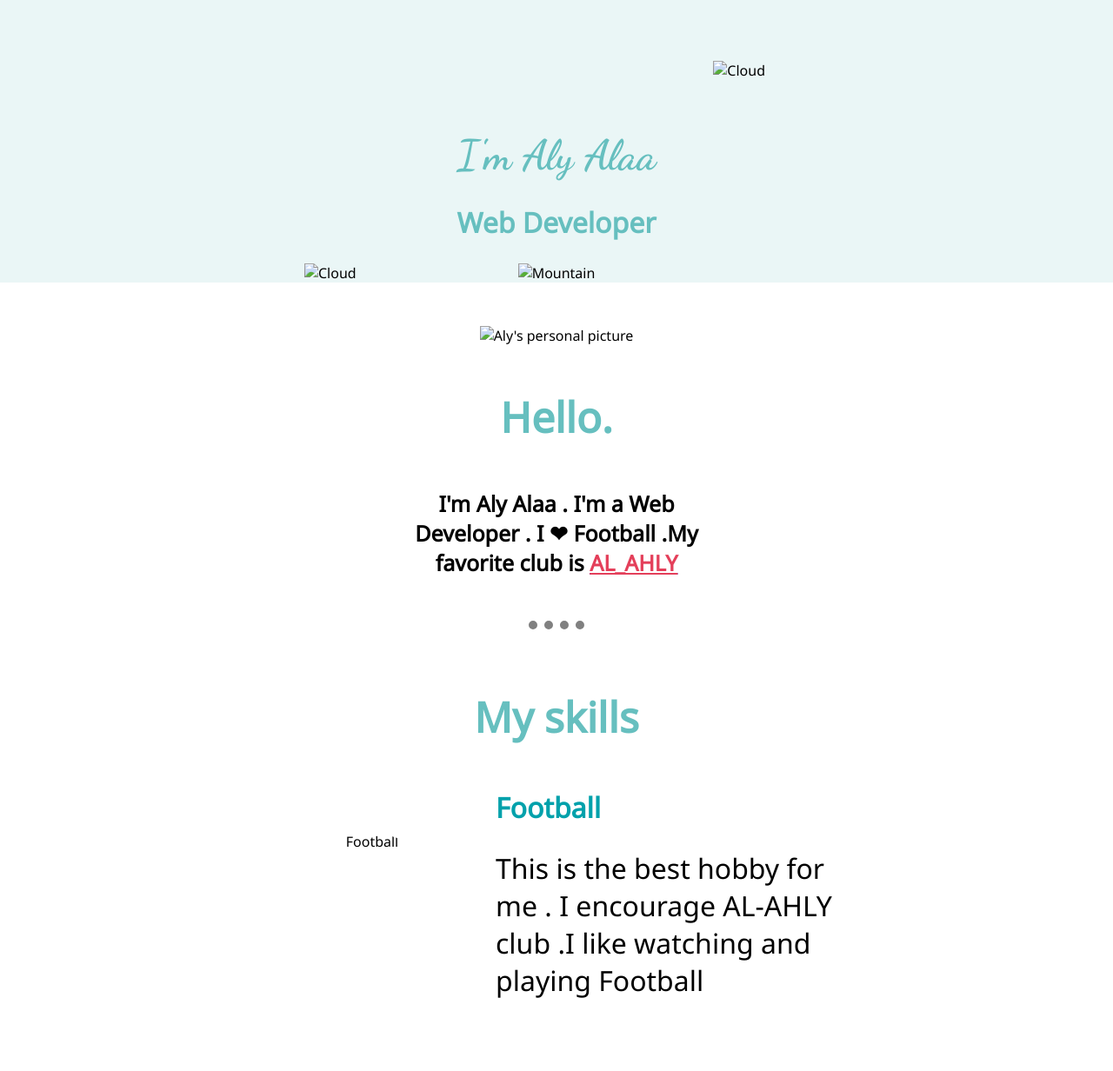
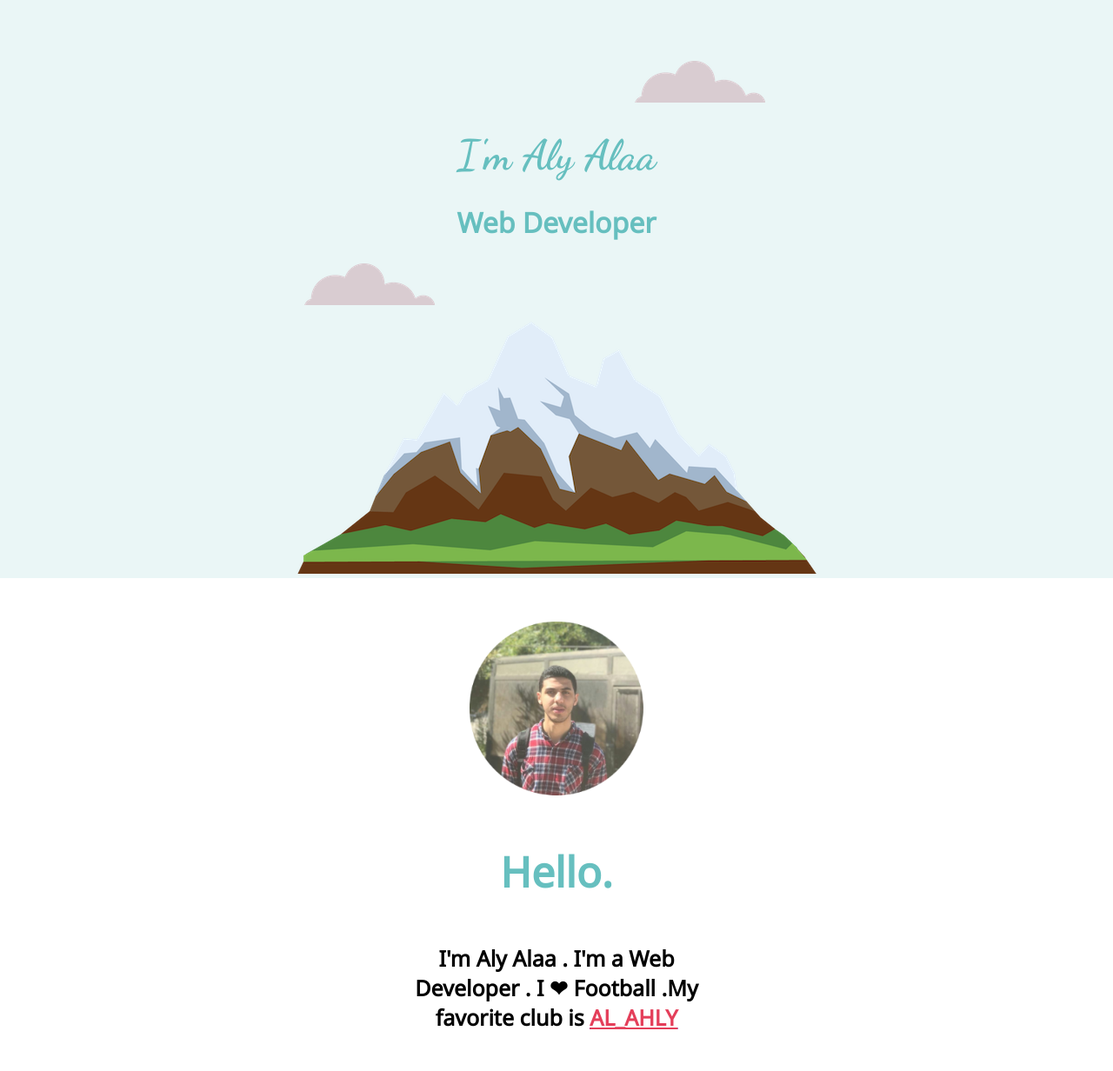
Before and after one commit to AlyAlaa/mysite-css, a plain HTML site: page index.html in a window 1280 px wide. Shown: the top 1232 px of the page at 87% size. Drawn offline with Linux system fonts and the light colour scheme; files whose address does not match are found by name.

Commit message:
Add files via upload

```diff
--- a/index.html
+++ b/index.html
@@ -10,13 +10,13 @@
   </head>
   <body>
     <div class="first-div">
-        <img class="first-cloud"src="images/cloud.png" alt="Cloud">
+        <img class="first-cloud"src="cloud.png" alt="Cloud">
         <h1 class="first-h1">I'm Aly Alaa</h1>
         <h2 class="first-h2">  Web Developer </h2>
-        <img class="second-cloud"src="images/cloud.png" alt="Cloud">
-         <img class="mountain"src="images/mountain.png" alt="Mountain">
+        <img class="second-cloud"src="cloud.png" alt="Cloud">
+         <img class="mountain"src="mountain.png" alt="Mountain">
     </div>
-    <img class="per-img" src="images/Aly.png" alt="Aly's personal picture">
+    <img class="per-img" src="Aly.png" alt="Aly's personal picture">
     <h1 class="second-h1"> Hello. </h1>
     <p class="first-p"><strong>I'm Aly Alaa . I'm a Web Developer . I ❤ Football .My favorite club is <a href="http://alahlyegypt.com/"><span class="first-span">AL_AHLY</span></strong></a></p>
     <hr>
@@ -25,13 +25,13 @@
 
 
   <div class="football">
-    <img class="Football"src="images/football.jpg" alt="Football">
+    <img class="Football"src="football.jpg" alt="Football">
     <p class="p-football"><h2>Football</h2></p>
     <p class="p-football">This is the best hobby for me . I encourage AL-AHLY club .I like watching and playing Football</p>
 
 <br><br><br>
 
-  <img  class="Basketball"src="images/basketball.png" alt="basketball">
+  <img  class="Basketball"src="basketball.png" alt="basketball">
   <p class="p-basketball"> <h2 class="basketball-h2">basketball</h2></p>
   <p class="p-basketball"> This is the best hobby for me . I encourage AL-AHLY club .I like watching and playing basketball</p>
   </div>
```
